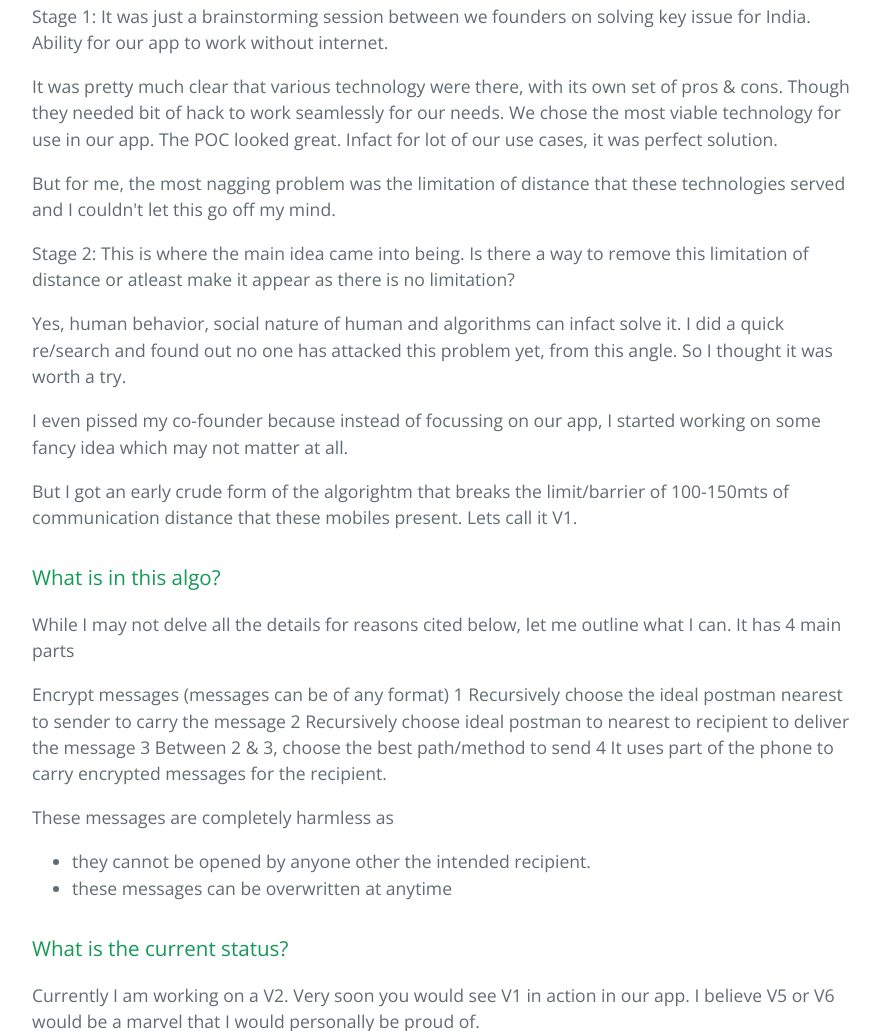
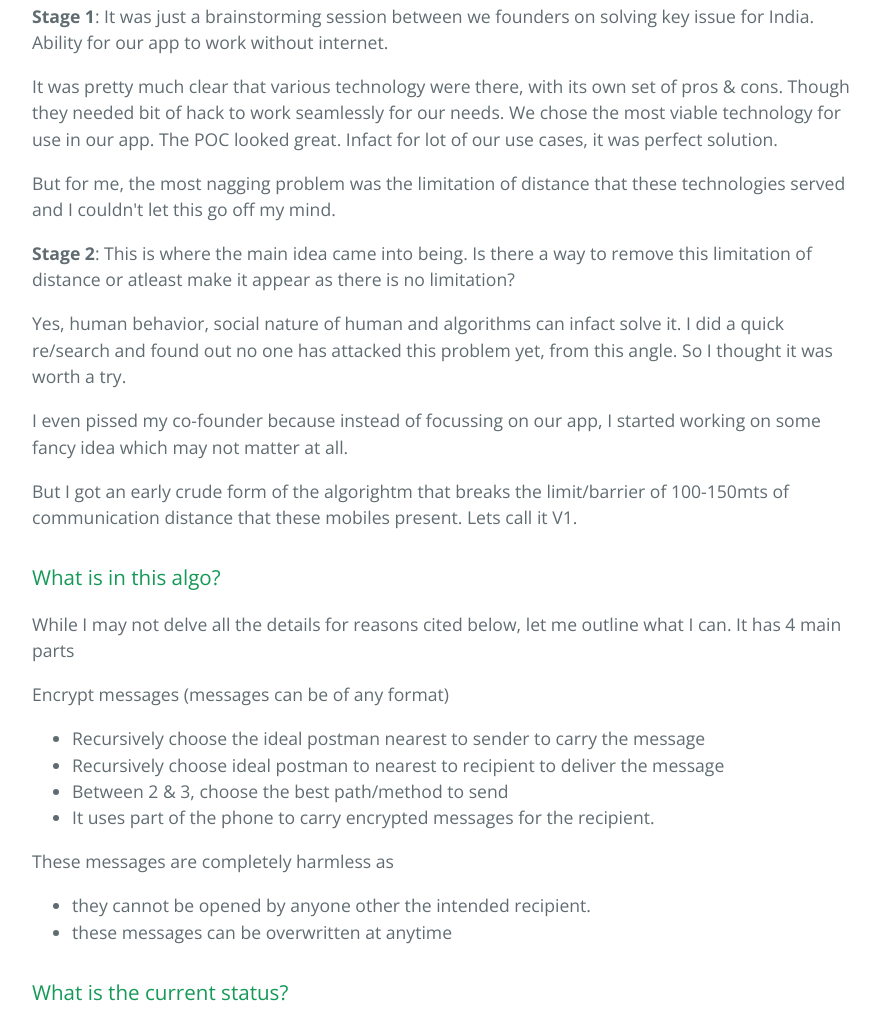
Before and after one commit to dasvik/project-connect, a plain HTML site: page index.html in a window 1280 px wide. Shown: the part 717-1748 px from the top of the page, without its empty margins (192-1072 px from the left). Drawn offline with nearby package versions, Linux system fonts and the light colour scheme.

```diff
--- a/index.html
+++ b/index.html
@@ -29,13 +29,13 @@
 <h3>
 <a id="the-eureka-moment" class="anchor" href="#the-eureka-moment" aria-hidden="true"><span class="octicon octicon-link"></span></a>The Eureka moment</h3>
 
-<p>Stage 1: It was just a brainstorming session between we founders on solving key issue for India. Ability for our app to work without internet.</p>
+<p><strong>Stage 1</strong>: It was just a brainstorming session between we founders on solving key issue for India. Ability for our app to work without internet.</p>
 
 <p>It was pretty much clear that various technology were there, with its own set of pros &amp; cons. Though they needed bit of hack to work seamlessly for our needs. We chose the most viable technology for use in our app. The POC looked great. Infact for lot of our use cases, it was perfect solution.</p>
 
 <p>But for me, the most nagging problem was the limitation of distance that these technologies served and I couldn't let this go off my mind.</p>
 
-<p>Stage 2: This is where the main idea came into being. Is there a way to remove this limitation of distance or atleast make it appear as there is no limitation?</p>
+<p><strong>Stage 2</strong>: This is where the main idea came into being. Is there a way to remove this limitation of distance or atleast make it appear as there is no limitation?</p>
 
 <p>Yes, human behavior, social nature of human and algorithms can infact solve it. I did a quick re/search and found out no one has attacked this problem yet, from this angle. So I thought it was worth a try.</p>
 
@@ -48,11 +48,14 @@
 
 <p>While I may not delve all the details for reasons cited below, let me outline what I can. It has 4 main parts</p>
 
-<p>Encrypt messages (messages can be of any format)
-1 Recursively choose the ideal postman nearest to sender to carry the message
-2 Recursively choose ideal postman to nearest to recipient to deliver the message
-3 Between 2 &amp; 3, choose the best path/method to send
-4 It uses part of the phone to carry encrypted messages for the recipient. </p>
+<p>Encrypt messages (messages can be of any format)</p>
+
+<ul>
+<li>Recursively choose the ideal postman nearest to sender to carry the message</li>
+<li>Recursively choose ideal postman to nearest to recipient to deliver the message</li>
+<li>Between 2 &amp; 3, choose the best path/method to send</li>
+<li>It uses part of the phone to carry encrypted messages for the recipient. </li>
+</ul>
 
 <p>These messages are completely harmless as</p>
 
```
Also changed, not shown: params.json (+1 -1 lines).
